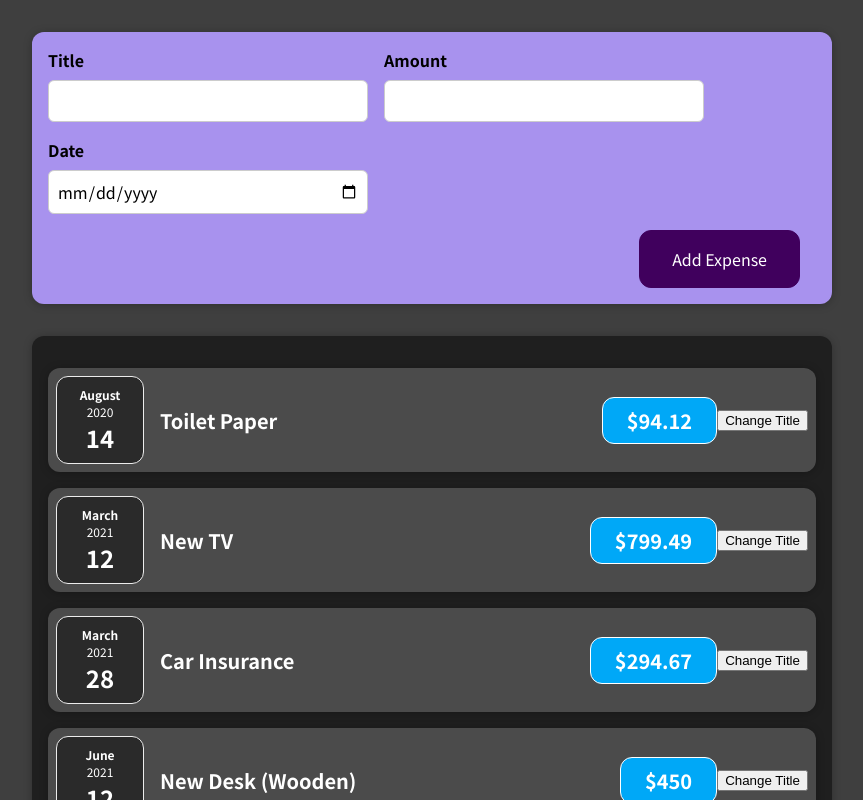
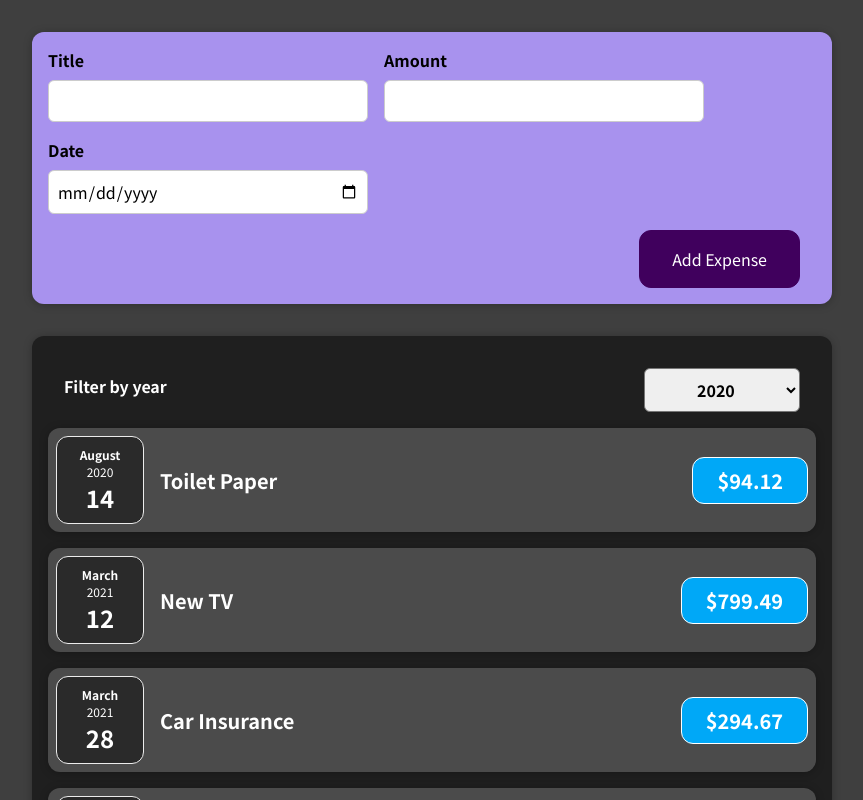
Before and after one commit to ravi7284007/expense-calculator-react-js, a React (Create React App) app: page / in a window 1280 px wide. Shown: the top 800 px of the page, without its empty margins (208-1071 px from the left). Built offline with nearby package versions, Linux system fonts and the light colour scheme.

Commit message:
add filters file

```diff
--- a/src/components/Expenses/ExpenseItem.js
+++ b/src/components/Expenses/ExpenseItem.js
@@ -1,25 +1,16 @@
-import React, { useState } from "react";
+import React from "react";
 import ExpenseDate from "./ExpenseDate";
 import Card from "../UI/Card";
 import "./ExpenseItem.css";
 
 const ExpenseItem = (props) => {
-  const [title, setTitle] = useState(props.title);
-  // let title = props.title;
-
-  const clickHandler = () => {
-    setTitle("Updated!");
-    console.log(title);
-  };
-
   return (
     <Card className="expense-item">
       <ExpenseDate date={props.date} />
       <div className="expense-item__description">
-        <h2>{title}</h2>
+        <h2>{props.title}</h2>
         <div className="expense-item__price">${props.amount}</div>
       </div>
-      <button onClick={clickHandler}>Change Title</button>
     </Card>
   );
 };
--- a/src/components/Expenses/Expenses.js
+++ b/src/components/Expenses/Expenses.js
@@ -1,11 +1,24 @@
-import React from "react";
+import React, { useState } from "react";
+
 import ExpenseItem from "./ExpenseItem";
 import Card from "../UI/Card";
+import ExpensesFilter from "./ExpensesFilter";
 import "./Expenses.css";
 
 const Expenses = (props) => {
+  const [filteredYear, setFilteredYear] = useState("2020");
+
+  const filterChangeHandler = (selectedYear) => {
+    setFilteredYear(selectedYear);
+  };
+
   return (
+    <div>
       <Card className="expenses">
+        <ExpensesFilter
+          selected={filteredYear}
+          onChangeFilter={filterChangeHandler}
+        />
         <ExpenseItem
           title={props.items[0].title}
           amount={props.items[0].amount}
@@ -27,6 +40,7 @@
           date={props.items[3].date}
         />
       </Card>
+    </div>
   );
 };
 
--- /dev/null
+++ b/src/components/Expenses/ExpensesFilter.css
@@ -0,0 +1,24 @@
+.expenses-filter {
+  color: white;
+  padding: 0 1rem;
+}
+
+.expenses-filter__control {
+  display: flex;
+  width: 100%;
+  align-items: center;
+  justify-content: space-between;
+  margin: 1rem 0;
+}
+
+.expenses-filter label {
+  font-weight: bold;
+  margin-bottom: 0.5rem;
+}
+
+.expenses-filter select {
+  font: inherit;
+  padding: 0.5rem 3rem;
+  font-weight: bold;
+  border-radius: 6px;
+}
--- /dev/null
+++ b/src/components/Expenses/ExpensesFilter.js
@@ -0,0 +1,25 @@
+import React from "react";
+
+import "./ExpensesFilter.css";
+
+const ExpensesFilter = (props) => {
+  const dropdownChangeHandler = (event) => {
+    props.onChangeFilter(event.target.value);
+  };
+
+  return (
+    <div className="expenses-filter">
+      <div className="expenses-filter__control">
+        <label>Filter by year</label>
+        <select value={props.selected} onChange={dropdownChangeHandler}>
+          <option value="2022">2022</option>
+          <option value="2021">2021</option>
+          <option value="2020">2020</option>
+          <option value="2019">2019</option>
+        </select>
+      </div>
+    </div>
+  );
+};
+
+export default ExpensesFilter;
```
Lines whose indentation alone changed are shown as unchanged.
